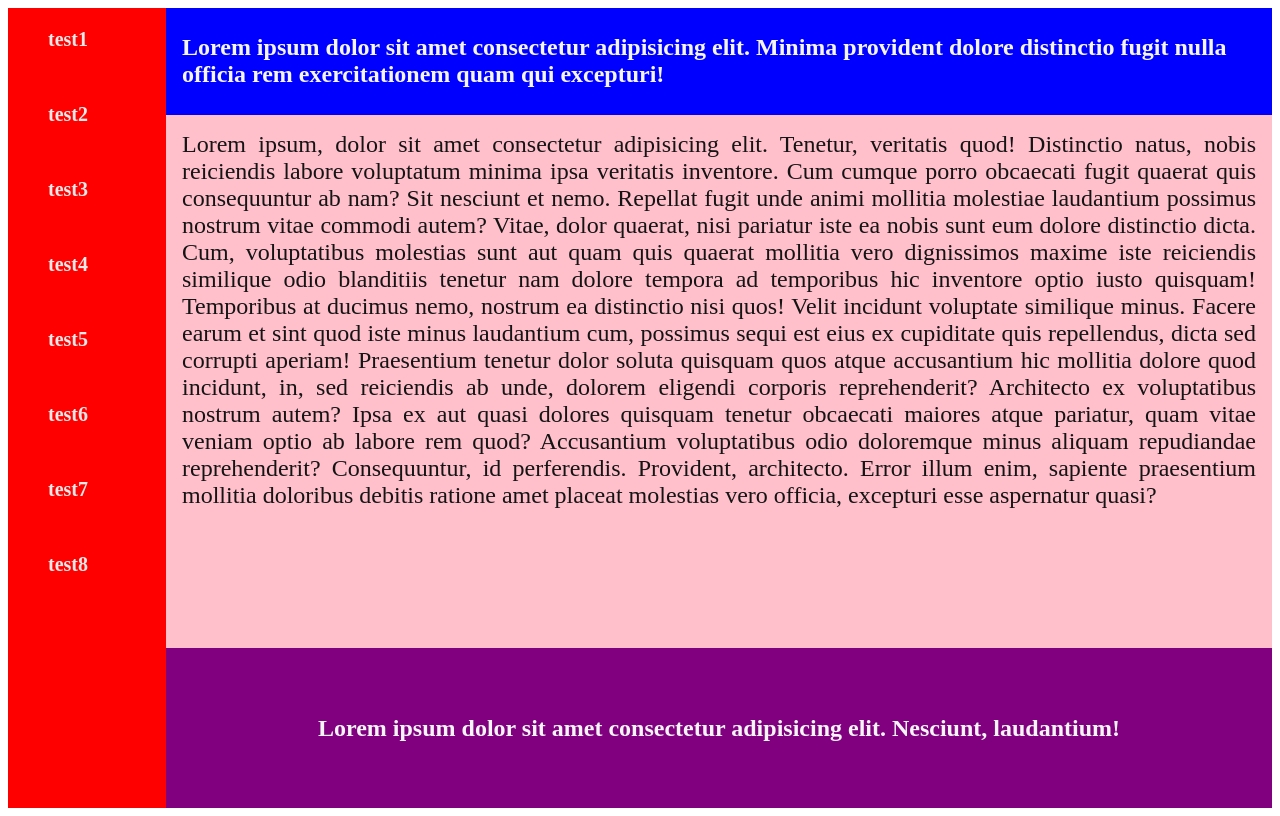
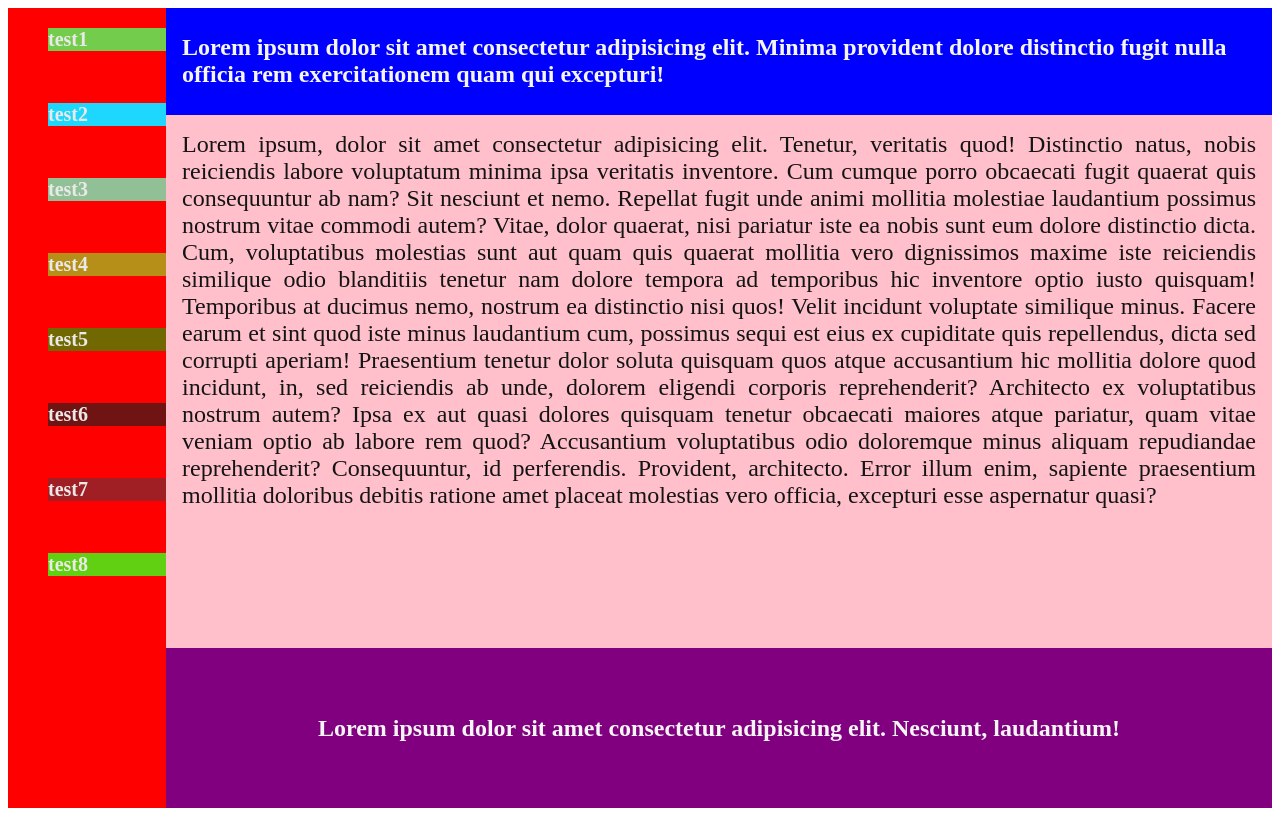
Before and after one commit to hamid-yeganeh-ss90/first-project, a plain HTML site: page index.html in a window 1280 px wide. Drawn offline with Linux system fonts and the light colour scheme.

Commit message:
Add main.js

```diff
--- a/index.html
+++ b/index.html
@@ -5,6 +5,7 @@
     <meta name="viewport" content="width=device-width, initial-scale=1.0" />
     <title>Document</title>
     <link rel="stylesheet" href="style.css" />
+    <script defer src="main.js"></script>
   </head>
   <body>
     <div class="container">
--- /dev/null
+++ b/main.js
@@ -0,0 +1,12 @@
+const list = document.querySelectorAll("aside ul li");
+console.log(list);
+
+const randomNumber = (min, max) =>
+  Math.floor(Math.random() * (max - min + 1) + min);
+
+list.forEach((item) => {
+  item.style.backgroundColor = `rgb(${randomNumber(0, 255)},${randomNumber(
+    0,
+    255
+  )},${randomNumber(0, 255)})`;
+});
```
Also changed, not shown: 1 other file.
